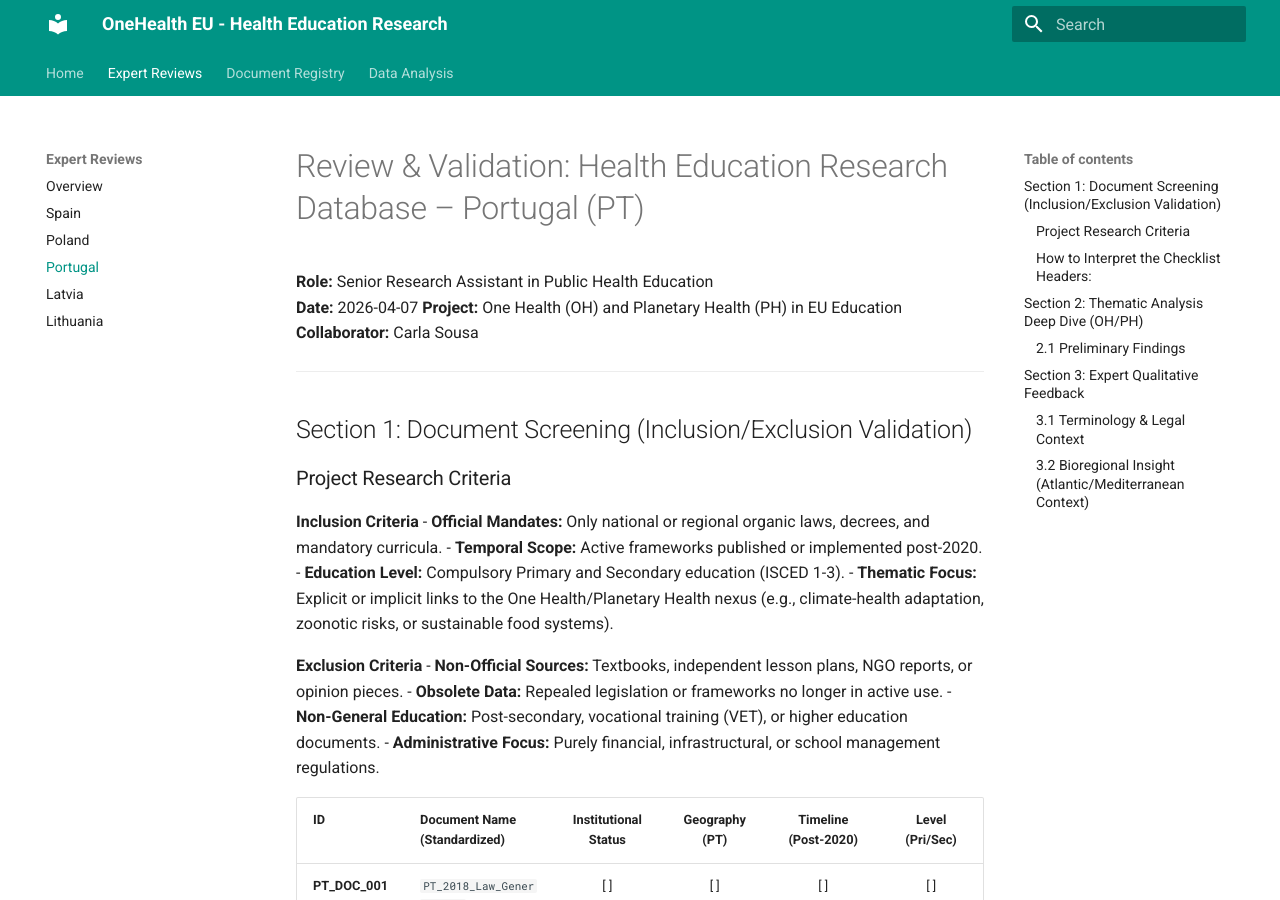
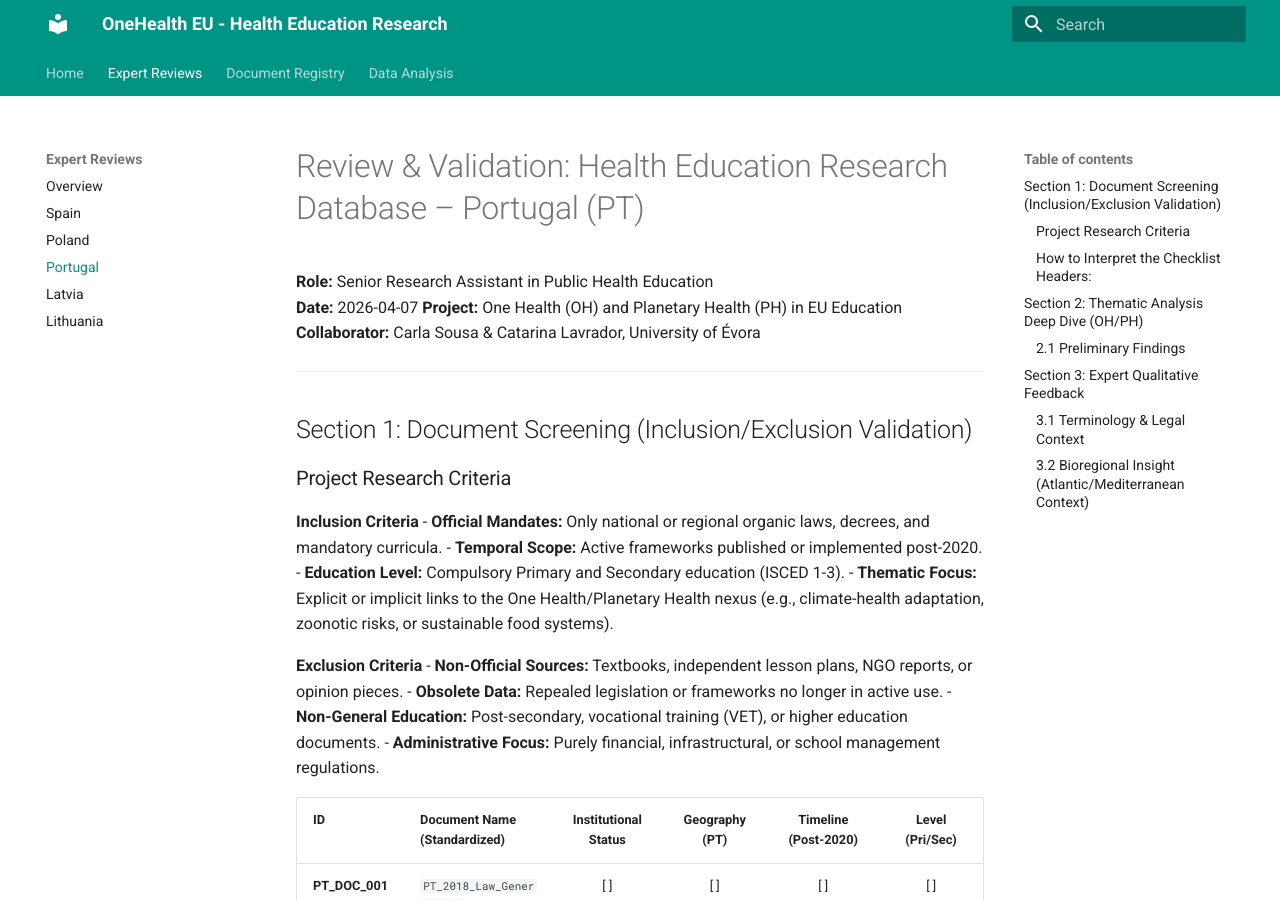
Before and after one commit to krzyworzeka-svg/EU-Health-Ed-Repository, an MkDocs documentation site: the page built from docs/reviews/PT.md, in a window 1280 px wide and 900 px high. Built offline with MkDocs 1.6.1 and Material for MkDocs 9.7.7, drawn with Linux system fonts in a browser that asks for light colours.

Commit message:
docs: add Catarina Lavrador as co-curator for Portugal (PT)

```diff
--- a/docs/reviews/PT.md
+++ b/docs/reviews/PT.md
@@ -3,7 +3,7 @@
 **Role:** Senior Research Assistant in Public Health Education
 **Date:** 2026-04-07
 **Project:** One Health (OH) and Planetary Health (PH) in EU Education
-**Collaborator:** Carla Sousa
+**Collaborator:** Carla Sousa & Catarina Lavrador, University of Évora
 
 ---
 
--- a/streamlit_app.py
+++ b/streamlit_app.py
@@ -92,7 +92,7 @@ st.sidebar.markdown("""
 - **Latvia (LV):** Aija Klavina, Riga Stradins University
 - **Lithuania (LT):** Aušra Rutkienė & Andrius Puksas, Vytautas Magnus University
 - **Poland (PL):** Paweł Krzyworzeka, Kozminski University
-- **Portugal (PT):** Carla Sousa
+- **Portugal (PT):** Carla Sousa & Catarina Lavrador, University of Évora
 - **Malta (MT):** Jane Spiteri, University of Malta
 """)
 
```
Also changed, not shown: docs/registry.md (+1 -1 lines), 1 other file.
